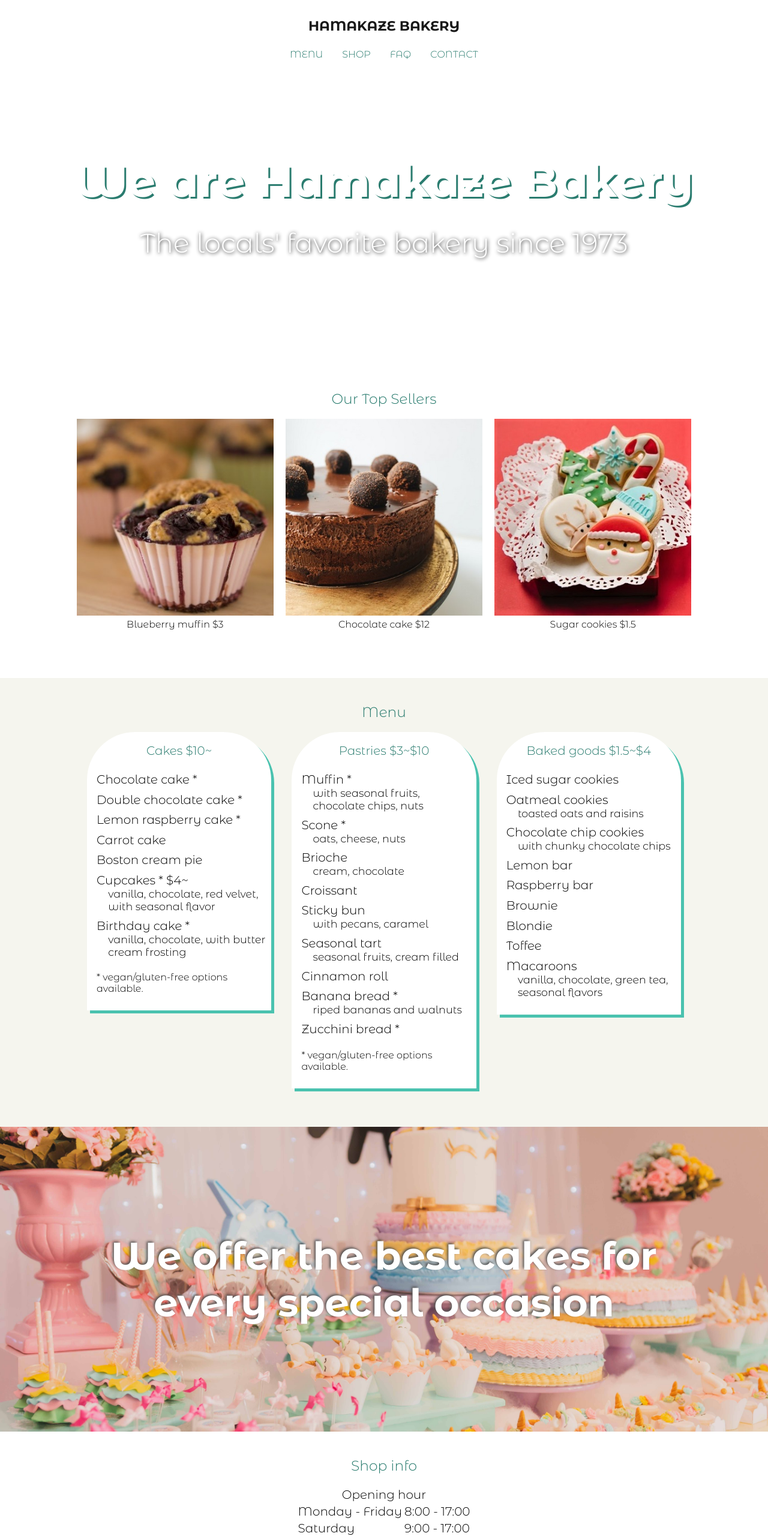
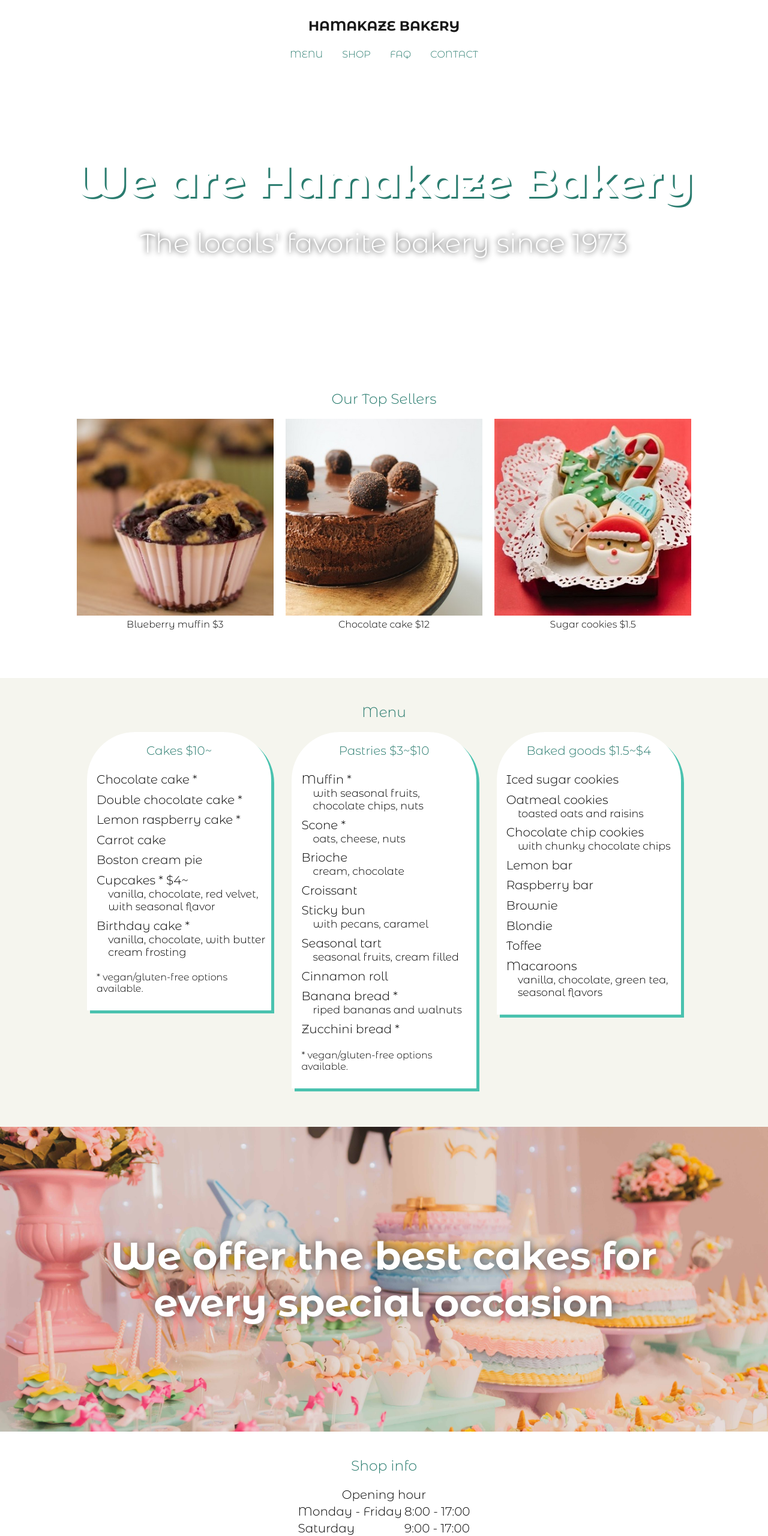
Before and after one commit to codedlovely/hamakaze-bakery, a plain HTML site: page index.html in a window 1280 px wide. Shown: the top 2560 px of the page at 60% size. Drawn offline with Linux system fonts and the light colour scheme.

Commit message:
Change text style

```diff
--- a/style.css
+++ b/style.css
@@ -155,7 +155,7 @@ a:hover {
     color: #ffffff;
     font-size: 2.8rem;
     margin: 1rem 0;
-    text-shadow: 1px 1px 6px #181818;
+    text-shadow: 0 0 10px #181818;
 }
 @media (max-width: 400px) {
     #hero {
@@ -253,7 +253,7 @@ a:hover {
     font-size: 4rem;
     font-weight: bold;
     color: #ffffff;
-    text-shadow: -2px -2px 4px #505050;
+    text-shadow: 0 0 14px #505050;
 }
 @media (max-width: 400px) {
     #parabgmenu {
```
